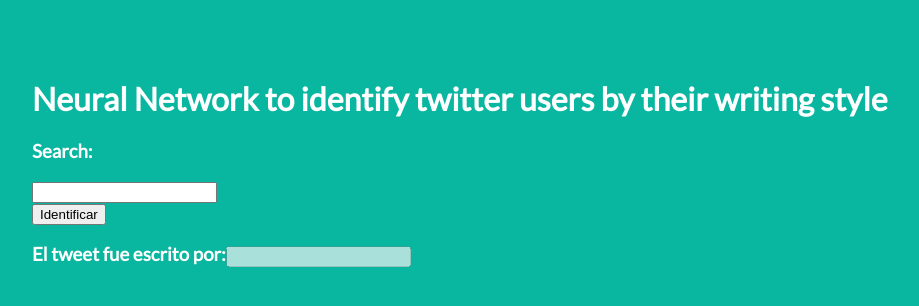
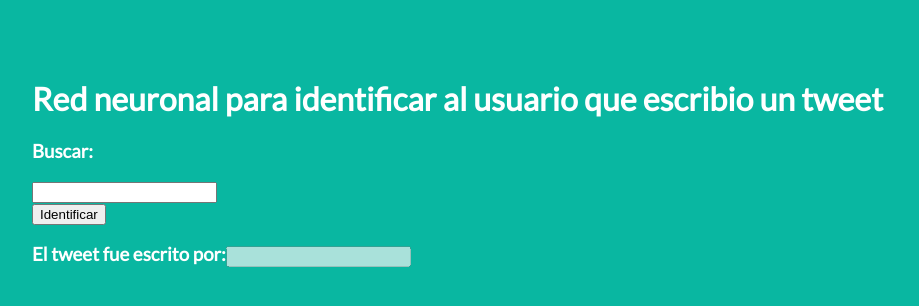
Before and after one commit to Andres12309/FIA_LAB5, a plain HTML site: page index.html in a window 1280 px wide. Shown: the whole page, without its empty margins (51-970 px from the left). Drawn offline with Linux system fonts and the light colour scheme.

Commit message:
Update index.html

```diff
--- a/index.html
+++ b/index.html
@@ -4,7 +4,7 @@
 <head>
     <meta charset="utf-8" />
     <meta http-equiv="X-UA-Compatible" content="IE=edge">
-    <title>M.L. Example</title>
+    <title>LAB_5</title>
     <meta name="viewport" content="width=device-width, initial-scale=1">
     <link href="https://fonts.googleapis.com/css?family=Lato" rel="stylesheet">
     <link rel="stylesheet" href="./css/styles.css">
@@ -12,8 +12,8 @@
 
 <body>
 
-    <h1>Neural Network to identify twitter users by their writing style</h1>
-    <h3>Search:</h3>
+    <h1>Red neuronal para identificar al usuario que escribio un tweet</h1>
+    <h3>Buscar:</h3>
     <form name="form" action="" method="get">
         <input type="text" name="prod" id="prod">
     </form>
```
